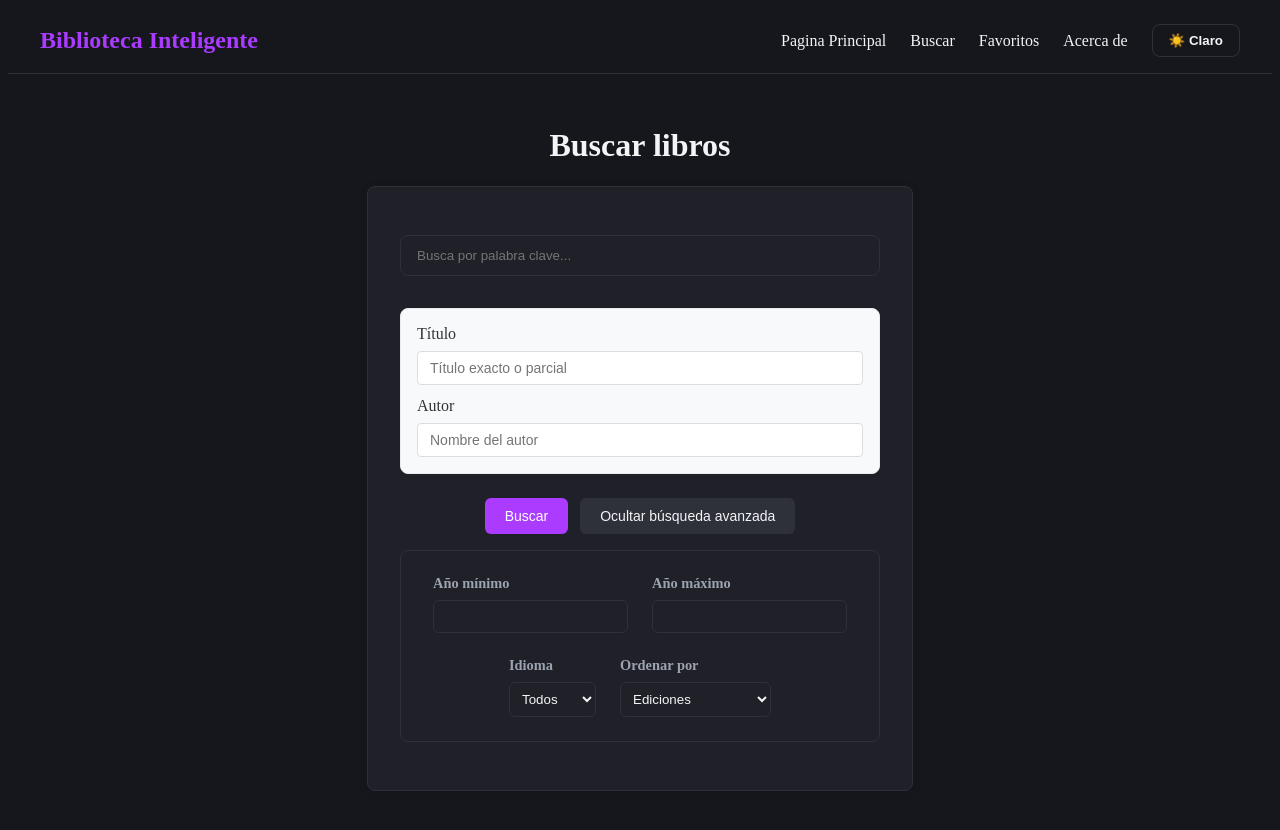
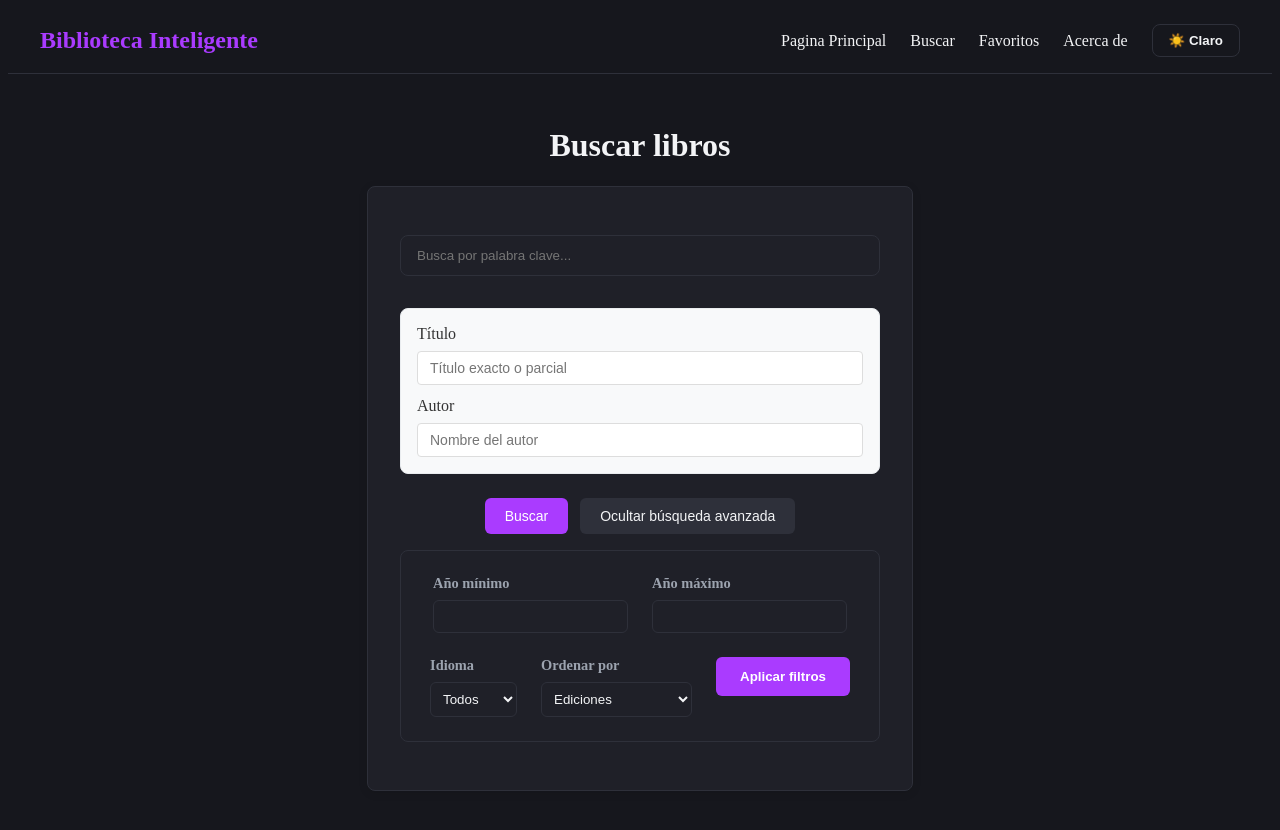
Before and after one commit to Macacofig/ExamTecWeb, a Next.js app: page /buscar in a window 1280 px wide. Both pictures are taken after a click on the button "Búsqueda Avanzada". Shown: the top 830 px of the page. Built offline with nearby package versions, Linux system fonts and the light colour scheme.

Commit message:
fix: filtros en pagina de busqueda

```diff
--- a/src/app/buscar/page.tsx
+++ b/src/app/buscar/page.tsx
@@ -18,9 +18,9 @@ type AdvancedFilters = {
 };
 
 const languageMap: Record<string, string> = {
-  eng: "en",
-  spa: "es",
-  fre: "fr",
+  eng: "eng",
+  spa: "spa",
+  fra: "fra",
 };
 
 export default function BuscarPage() {
@@ -28,12 +28,17 @@ export default function BuscarPage() {
   const [title, setTitle] = useState("");
   const [author, setAuthor] = useState("");
   const [filters, setFilters] = useState<AdvancedFilters>({ language: "", minYear: "", maxYear: "", sort: "editions" });
+  const [tempFilters, setTempFilters] = useState<AdvancedFilters>({ language: "", minYear: "", maxYear: "", sort: "editions" });
   const [books, setBooks] = useState<book[]>([]);
   const [loading, setLoading] = useState(false);
   const [error, setError] = useState<string | null>(null);
   const [hasSearched, setHasSearched] = useState(false);
   const [advancedMode, setAdvancedMode] = useState(false);
   const formType: SearchFormType = advancedMode ? "advanced" : "simple";
+
+  const applyFilters = () => {
+    setFilters(tempFilters);
+  };
 
   const handleSearch = async (event: React.FormEvent<HTMLFormElement>) => {
     event.preventDefault();
@@ -106,7 +111,11 @@ export default function BuscarPage() {
 
             {advancedMode && (
               <div style={{ marginTop: 16 }}>
-                <FilterPanel onFilterChange={(newFilters) => setFilters({ ...filters, ...newFilters })} />
+                <FilterPanel
+                  onFilterChange={(newFilters) => setTempFilters({ ...tempFilters, ...newFilters })}
+                  showApplyButton={true}
+                  onApply={applyFilters}
+                />
               </div>
             )}
           </form>
@@ -115,7 +124,15 @@ export default function BuscarPage() {
         <div className={styles.resultsSection}>
           {loading && <Loading />}
           {!loading && error && <ErrorMessage message={error} />}
-          {!loading && !error && hasSearched && <BookList books={books} />}
+          {!loading && !error && hasSearched && (
+            books.length === 0 ? (
+              <p style={{ textAlign: 'center', margin: '2rem 0', color: 'var(--text-muted)' }}>
+                No se encontraron libros que coincidan con tu búsqueda.
+              </p>
+            ) : (
+              <BookList books={books} />
+            )
+          )}
         </div>
       </div>
     </div>
--- a/src/components/FilterPanel/FilterPanel.module.scss
+++ b/src/components/FilterPanel/FilterPanel.module.scss
@@ -33,4 +33,23 @@
             border-color: var(--accent, #aa3bff);
         }
     }
+
+    .applyButton {
+        padding: 0.75rem 1.5rem;
+        border-radius: 6px;
+        border: none;
+        background-color: var(--accent, #aa3bff);
+        color: white;
+        font-weight: bold;
+        cursor: pointer;
+        transition: background-color 0.2s;
+
+        &:hover {
+            background-color: var(--accent-hover, #8a2be2);
+        }
+
+        &:active {
+            background-color: var(--accent-active, #6a1b9a);
+        }
+    }
 }
--- a/src/components/FilterPanel/FilterPanel.tsx
+++ b/src/components/FilterPanel/FilterPanel.tsx
@@ -5,9 +5,11 @@ import styles from './FilterPanel.module.scss';
 
 interface FilterPanelProps {
     onFilterChange: (filters: any) => void;
+    showApplyButton?: boolean;
+    onApply?: () => void;
 }
 
-export default function FilterPanel({ onFilterChange }: FilterPanelProps) {
+export default function FilterPanel({ onFilterChange, showApplyButton = false, onApply }: FilterPanelProps) {
     const [minYear, setMinYear] = useState('');
     const [maxYear, setMaxYear] = useState('');
 
@@ -49,7 +51,7 @@ export default function FilterPanel({ onFilterChange }: FilterPanelProps) {
                     <option value="">Todos</option>
                     <option value="eng">Inglés</option>
                     <option value="spa">Español</option>
-                    <option value="fre">Francés</option>
+                    <option value="fra">Francés</option>
                 </select>
             </div>
 
@@ -60,6 +62,14 @@ export default function FilterPanel({ onFilterChange }: FilterPanelProps) {
                     <option value="year">Año de publicación</option>
                 </select>
             </div>
+
+            {showApplyButton && onApply && (
+                <div className={styles.filterGroup}>
+                    <button className={styles.applyButton} onClick={onApply}>
+                        Aplicar filtros
+                    </button>
+                </div>
+            )}
         </div>
     );
 }
--- a/src/services/openLibraryService.tsx
+++ b/src/services/openLibraryService.tsx
@@ -45,7 +45,7 @@ function buildAdvancedSearchURL(params: AdvancedSearchParams): string {
   if (params.language) sp.append("lang",   params.language);
   if (params.page)     sp.append("page",   params.page.toString());
   if (params.orderBy) {
-    sp.append("sort", params.orderBy === "year" ? "first_publish_year" : "editions");
+    sp.append("sort", params.orderBy === "year" ? "new" : "editions");
   }
 
   return `/api/openlibrary/books?${sp.toString()}`;
```
Also changed, not shown: src/app/page.tsx (+17 -2 lines).
